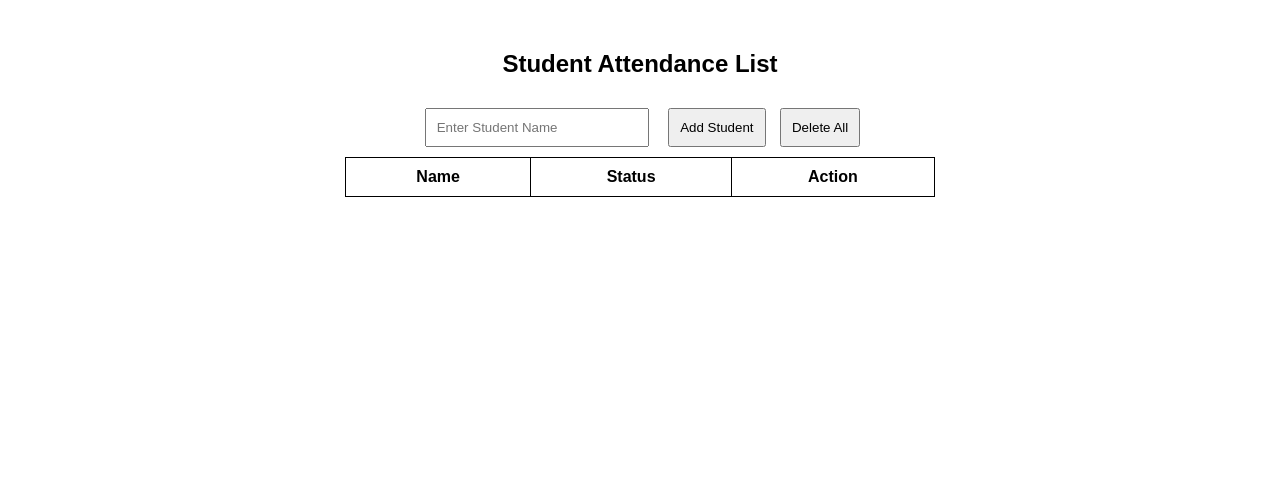
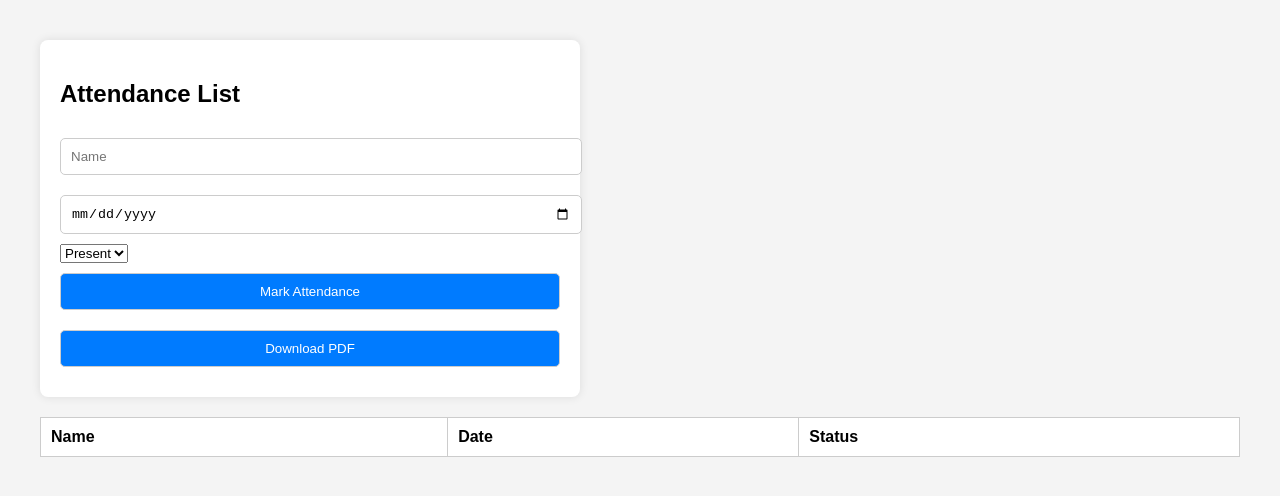
Before and after one commit to Arshshaikh-29/attendance, a plain HTML site: page index.html in a window 1280 px wide. Drawn offline with nearby package versions, Linux system fonts and the light colour scheme.

Commit message:
Update index.html

```diff
--- a/index.html
+++ b/index.html
@@ -3,75 +3,127 @@
 <head>
     <meta charset="UTF-8">
     <meta name="viewport" content="width=device-width, initial-scale=1.0">
-    <title>Student Attendance List</title>
+    <title>Attendance List</title>
+    <script src="https://cdnjs.cloudflare.com/ajax/libs/jspdf/2.4.0/jspdf.umd.min.js"></script>
+    <script src="https://cdnjs.cloudflare.com/ajax/libs/jspdf-autotable/3.5.23/jspdf.plugin.autotable.min.js"></script>
     <style>
-        body { font-family: Arial, sans-serif; text-align: center; margin: 50px; }
-        input { padding: 10px; width: 200px; margin: 10px; }
-        button { padding: 10px; margin: 5px; cursor: pointer; }
-        table { width: 50%; margin: auto; border-collapse: collapse; }
-        th, td { border: 1px solid black; padding: 10px; text-align: center; }
-        .delete-btn { color: red; cursor: pointer; }
-        .present { color: green; font-weight: bold; }
-        .absent { color: red; font-weight: bold; }
+        body {
+            font-family: Arial, sans-serif;
+            margin: 20px;
+            padding: 20px;
+            background-color: #f4f4f4;
+        }
+        .container {
+            max-width: 500px;
+            background: white;
+            padding: 20px;
+            border-radius: 8px;
+            box-shadow: 0px 0px 10px rgba(0, 0, 0, 0.1);
+        }
+        input, button {
+            width: 100%;
+            padding: 10px;
+            margin: 10px 0;
+            border: 1px solid #ccc;
+            border-radius: 5px;
+        }
+        button {
+            background-color: #007bff;
+            color: white;
+            cursor: pointer;
+        }
+        table {
+            width: 100%;
+            margin-top: 20px;
+            background: white;
+            border-collapse: collapse;
+        }
+        th, td {
+            padding: 10px;
+            border: 1px solid #ccc;
+            text-align: left;
+        }
     </style>
 </head>
 <body>
-
-    <h2>Student Attendance List</h2>
-
-    <input type="text" id="studentName" placeholder="Enter Student Name">
-    <button onclick="addStudent()">Add Student</button>
-    <button onclick="deleteAll()">Delete All</button>
+    <div class="container">
+        <h2>Attendance List</h2>
+        <input type="text" id="name" placeholder="Name" required>
+        <input type="date" id="date" required>
+        <select id="status">
+            <option value="Present">Present</option>
+            <option value="Absent">Absent</option>
+        </select>
+        <button onclick="markAttendance()">Mark Attendance</button>
+        <button onclick="downloadAttendancePDF()">Download PDF</button>
+    </div>
 
     <table id="attendanceTable">
+        <thead>
             <tr>
                 <th>Name</th>
+                <th>Date</th>
                 <th>Status</th>
-            <th>Action</th>
             </tr>
+        </thead>
+        <tbody></tbody>
     </table>
 
     <script>
-        function addStudent() {
-            let name = document.getElementById("studentName").value;
-            if (name.trim() === "") {
-                alert("Please enter a name.");
-                return;
+        function formatDate(date) {
+            let d = new Date(date);
+            let day = d.getDate().toString().padStart(2, '0');
+            let month = (d.getMonth() + 1).toString().padStart(2, '0');
+            let year = d.getFullYear();
+            return `${day}/${month}/${year}`;
         }
 
-            let table = document.getElementById("attendanceTable");
-            let row = table.insertRow(-1);
-            let cell1 = row.insertCell(0);
-            let cell2 = row.insertCell(1);
-            let cell3 = row.insertCell(2);
+        function markAttendance() {
+            let name = document.getElementById('name').value;
+            let date = document.getElementById('date').value;
+            let status = document.getElementById('status').value;
 
-            cell1.innerText = name;
-            cell2.innerHTML = `<button onclick="markPresent(this)">Present</button> <button onclick="markAbsent(this)">Absent</button>`;
-            cell3.innerHTML = `<span class="delete-btn" onclick="deleteRow(this)">Delete</span>`;
+            if (name && date) {
+                let formattedDate = formatDate(date);
+                let table = document.getElementById('attendanceTable').getElementsByTagName('tbody')[0];
+                let newRow = table.insertRow();
+                newRow.innerHTML = `<td>${name}</td><td>${formattedDate}</td><td>${status}</td>`;
 
-            document.getElementById("studentName").value = "";
+                document.getElementById('name').value = '';
+                document.getElementById('date').value = '';
+            } else {
+                alert('Please fill all fields!');
+            }
         }
 
-        function markPresent(btn) {
-            let row = btn.parentNode;
-            row.innerHTML = `<span class="present">Present</span>`;
+        function downloadAttendancePDF() {
+            const { jsPDF } = window.jspdf;
+            let doc = new jsPDF();
+
+            doc.text("Attendance List", 10, 10);
+
+            let table = document.getElementById('attendanceTable');
+            let rows = table.getElementsByTagName('tr');
+            let data = [];
+
+            for (let i = 1; i < rows.length; i++) {
+                let cells = rows[i].getElementsByTagName('td');
+                let rowData = [];
+                for (let j = 0; j < cells.length; j++) {
+                    rowData.push(cells[j].innerText);
+                }
+                if (rowData.length > 0) {
+                    data.push(rowData);
+                }
             }
 
-        function markAbsent(btn) {
-            let row = btn.parentNode;
-            row.innerHTML = `<span class="absent">Absent</span>`;
-        }
+            doc.autoTable({
+                head: [["Name", "Date", "Status"]],
+                body: data
+            });
 
-        function deleteRow(btn) {
-            let row = btn.parentNode.parentNode;
-            row.parentNode.removeChild(row);
-        }
-
-        function deleteAll() {
-            let table = document.getElementById("attendanceTable");
-            table.innerHTML = `<tr><th>Name</th><th>Status</th><th>Action</th></tr>`;
+            doc.save("attendance_list.pdf");
         }
     </script>
-
 </body>
 </html>
```
Lines whose indentation alone changed are shown as unchanged.
